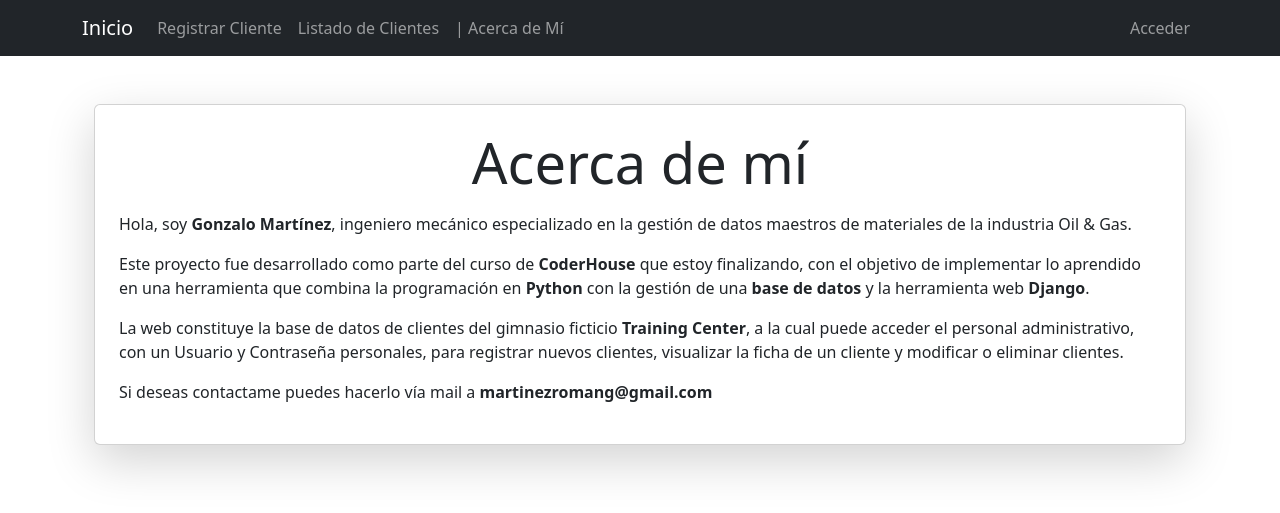
After one commit to GonzaMartinezRoman/MartinezRoman-TuPrimeraPagina, a Django app: page /home/acerca-de-mi in a window 1280 px wide. The commit adds this page. Shown: the top 513 px of the page. Run offline with Django 5.2, Linux system fonts and the light colour scheme.

Commit message:
Agrego las vista 'Acerca de mi' en Home y tildo el requisito en el readme

```diff
--- /dev/null
+++ b/home/templates/home/acerca_de_mi.html
@@ -0,0 +1,20 @@
+{% extends 'base.html' %}
+
+{% block title %}Acerca de Mí{% endblock %}
+{% block contenido %}
+    <div class="container mt-5">
+        <div class="card shadow-lg p-4">
+            <h1 class="display-4 mb-3 text-center">Acerca de mí</h1>
+            <p>
+                Hola, soy <strong>Gonzalo Martínez</strong>, ingeniero mecánico especializado en la gestión de datos maestros de materiales de la industria Oil & Gas.
+            </p>
+            <p>
+                Este proyecto fue desarrollado como parte del curso de <strong>CoderHouse</strong> que estoy finalizando, con el objetivo de implementar lo aprendido en una herramienta que combina la programación en <strong>Python</strong> con la gestión de una <strong>base de datos</strong> y la herramienta web <strong>Django</strong>.
+            </p>
+            <p>
+                La web constituye la base de datos de clientes del gimnasio ficticio <strong>Training Center</strong>, a la cual puede acceder el personal administrativo, con un Usuario y Contraseña personales, para registrar nuevos clientes, visualizar la ficha de un cliente y modificar o eliminar clientes.
+            </p>
+            <p> Si deseas contactame puedes hacerlo vía mail a <strong>martinezromang@gmail.com</strong>
+            </p>
+
+    {% endblock contenido %}
--- a/home/urls.py
+++ b/home/urls.py
@@ -1,8 +1,9 @@
 from django.urls import path
-from home.views import inicio, crear_cliente, listado_de_clientes, FichaCliente, ModificarCliente, EliminarCliente  # Importa las vistas de la app 'home'
+from home.views import inicio, acerca_de_mi, crear_cliente, listado_de_clientes, FichaCliente, ModificarCliente, EliminarCliente  # Importa las vistas de la app 'home'
 
 urlpatterns = [
     path('', inicio, name='inicio'),
+    path('home/acerca-de-mi', acerca_de_mi, name="acerca_de_mi"), # Clase en formato vista
     path('clientes/', listado_de_clientes, name="listado_de_clientes"), # Clase en formato vista
     path('clientes/crear', crear_cliente, name="crear_cliente"), # Clase en formato vista
     path('clientes/<int:pk>', FichaCliente.as_view(), name="detalles_cliente"), # Clase basada en vista
--- a/home/views.py
+++ b/home/views.py
@@ -9,6 +9,9 @@ from django.urls import reverse_lazy
 
 def inicio(request):
     return render(request, 'home/inicio.html')
+
+def acerca_de_mi(request):
+    return render(request, 'home/acerca_de_mi.html')
 
 def crear_cliente(request):
 
--- a/templates/base.html
+++ b/templates/base.html
@@ -23,6 +23,9 @@
                     <li class="nav-item">
                         <a class="nav-link" href="{% url 'listado_de_clientes' %}">Listado de Clientes</a>
                     </li>
+                    <li class="nav-item">
+                        <a class="nav-link" href="{% url 'acerca_de_mi' %}">| Acerca de Mí</a>
+                    </li>
                 </ul>
                 <ul class="navbar-nav ms-auto">
                     <li class="nav-item">
```
Also changed, not shown: README.md.
